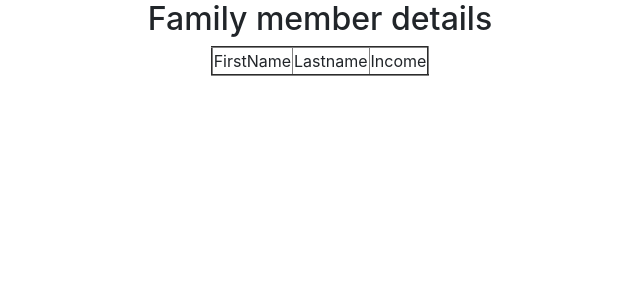
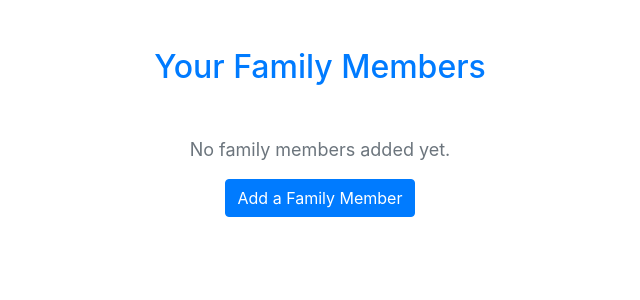
Before and after one commit to raghunathchanda/BudgetNest, a Django app: page /seefamily in a window 1280 px wide. Shown: the part 56-356 px from the top of the page, without its empty margins (320-960 px from the left). Run offline with Django 5.2, Linux system fonts and the light colour scheme; some libraries are stand-ins or nearby versions.

Commit message:
add display update and delete family members completed

```diff
--- a/family/models.py
+++ b/family/models.py
@@ -5,10 +5,8 @@ from django.db import models
 
 class FamilyMembers(models.Model): # contains family details
     familyLead = models.ForeignKey(User, on_delete=models.CASCADE)
-    # head of family details store in user table--auth user  ;user table --when do migrations it will create automatic
-    # superuser;he will add family details
     firstname = models.CharField(max_length=100)
-    lastname = models.CharField(max_length=100)
+    age = models.IntegerField()
     income = models.FloatField(max_length=5000000000000000)
 
     def __str__(self):# what is str
--- a/family/urls.py
+++ b/family/urls.py
@@ -6,5 +6,6 @@ urlpatterns = [
     path('addfamily/',views.add_family,name='addfamily'),
     path('addingmember/',views.adding_member,name='addingmember'),
     path('seefamily', views.seefamily, name='seefamily'),  # display family member details
-
+    path('updatefamily/<int:id>', views.update_family_mem, name='updatefamily'),
+    path('deletefamily/<int:id>', views.delete_family_mem, name='deletefamily'),
 ]
--- a/family/views.py
+++ b/family/views.py
@@ -1,5 +1,7 @@
+from django.contrib import messages
+from django.contrib.auth.decorators import login_required
 from django.http import HttpResponse
-from django.shortcuts import render
+from django.shortcuts import render, get_object_or_404
 
 from family.models import FamilyMembers
 
@@ -8,24 +10,53 @@ from family.models import FamilyMembers
 def add_family(request):
     return render(request, 'add_family.html')
 
+from django.contrib import messages
+from django.shortcuts import render, redirect
+
 def adding_member(request):
-    income = request.POST['income']
+    income = request.POST.get('income')
+
     if income == '':
         context = {
             'null': True
         }
         return render(request, 'add_member.html', context)
-    else:
-        income = float(income)
+
+    income = float(income)
 
     family_mem = FamilyMembers()
-    family_mem.firstname = request.POST['firstname']
-    family_mem.lastname = request.POST['lastname']
+    family_mem.firstname = request.POST.get('firstname')
+    family_mem.age = request.POST.get('age')
     family_mem.income = income
     family_mem.familyLead = request.user
     family_mem.save()
-    return render(request, 'add_family.html')
+
+    messages.success(request, 'Family Member Added ✅')
+
+    # 🔥 IMPORTANT CHANGE
+    return redirect('addfamily')   # not render
 
 def seefamily(request):
     family_member = FamilyMembers.objects.all()
     return render(request,'seefamily.html',{'data':family_member})
+
+def update_family_mem(request,id):
+    family_mem = FamilyMembers.objects.get(id=id)
+    if request.method == 'POST':
+        family_mem.firstname = request.POST['firstname']
+        family_mem.age = request.POST['age']
+        family_mem.income = float(request.POST['income'])
+        family_mem.save()
+        get_all_data = FamilyMembers.objects.all()
+        return render(request,'seefamily.html',{'data':get_all_data})
+
+    return render(request,'update_family.html',{'data':family_mem})
+
+
+
+@login_required
+def delete_family_mem(request, id):
+    family_mem = get_object_or_404(FamilyMembers, id=id, familyLead=request.user)
+    family_mem.delete()
+    messages.success(request, 'Member deleted successfully!')
+    return redirect('seefamily')
--- /dev/null
+++ b/static/css/seefamily.css
@@ -0,0 +1,19 @@
+
+    /* Custom CSS for better appearance */
+    .family-table {
+        margin-top: 20px;
+        box-shadow: 0 4px 8px rgba(0, 0, 0, 0.1);
+    }
+    .table th {
+        background-color: #007bff;
+        color: white;
+    }
+    .table td {
+        vertical-align: middle;
+    }
+    .no-members {
+        text-align: center;
+        margin-top: 50px;
+        font-size: 18px;
+        color: #6c757d;
+    }
--- a/templates/seefamily.html
+++ b/templates/seefamily.html
@@ -1,32 +1,54 @@
-{% extends 'base.html' %}<!--<Access navbar.html to all pages  >-->
-{% block content %}<!--<open container  >-->
+{% extends 'base.html' %}
+{% load static %}
+{% block content %}
 
-<h2 align="center">Family member details</h2>
-<table border="2" align="center">
+<link href="{% static 'css/seefamily.css' %}" rel="stylesheet">
+
+
+<div class="container mt-5">
+    <h2 class="text-center mb-4 text-primary">Your Family Members</h2>
+    <!-- Add this for messages -->
+    {% for message in messages %}
+    <div class="alert alert-success custom-alert text-center" role="alert">
+        {{ message }}
+    </div>
+    {% endfor %}
+
+    {% if data %}
+        <div class="table-responsive family-table">
+            <table class="table table-striped table-bordered table-hover">
+                <thead class="thead-dark">
                     <tr>
-      <td>FirstName</td>
-      <td>Lastname</td>
-      <td>Income</td>
-      {% comment %}
-      <td>Update</td>
-      <td>Delete</td>
-      {% endcomment %}
+                        <th class="text-center">First Name</th>
+                        <th class="text-center">Age</th>
+                        <th class="text-center">Income</th>
+                        <th class="text-center">Update</th>
+                        <th class="text-center">Delete</th>
                     </tr>
-    {% for i in data %}
+                </thead>
+                <tbody>
+                    {% for member in data %}
                         <tr>
-        <td>{{ i.firstname }}</td>
-        <td> {{ i.lastname }}</td>
-        <td>{{ i.income }}</td>
-        {% comment %}
-        <td>
-            <a href="{% url 'update' i.id %}">Update</a>
+                            <td class="text-center">{{ member.firstname }}</td>
+                            <td class="text-center">{{ member.age }}</td>
+                            <td class="text-center">₹{{ member.income }}</td>
+                            <td class="text-center">
+                                <a href="{% url 'updatefamily' member.id %}" class ="btn btn-warning btn btn-sm">update</a>
                             </td>
-        <td>
-            <a href="{% url 'delete' i.id %}">Delete</a>
+                            <td class="text-center">
+                                <a href="{% url 'deletefamily' member.id %}" class ="btn btn-warning btn btn-sm" onclick="return confirm('are u sure want to delete?')">delete</a>
                             </td>
-         {% endcomment %}
                         </tr>
                     {% endfor %}
+                </tbody>
             </table>
-</body>
-{% endblock%}<!--<close container  >-->
+        </div>
+    {% else %}
+        <div class="no-members">
+            <p>No family members added yet.</p>
+            <a href="{% url 'addfamily' %}" class="btn btn-primary">Add a Family Member</a>
+        </div>
+    {% endif %}
+</div>
+
+{% endblock %}
```
Also changed, not shown: static/css/add_member.css (+42 -8 lines), templates/add_family.html (+32 -12 lines), templates/update_family.html (added, +51 -0 lines). Lines whose indentation alone changed are shown as unchanged.
